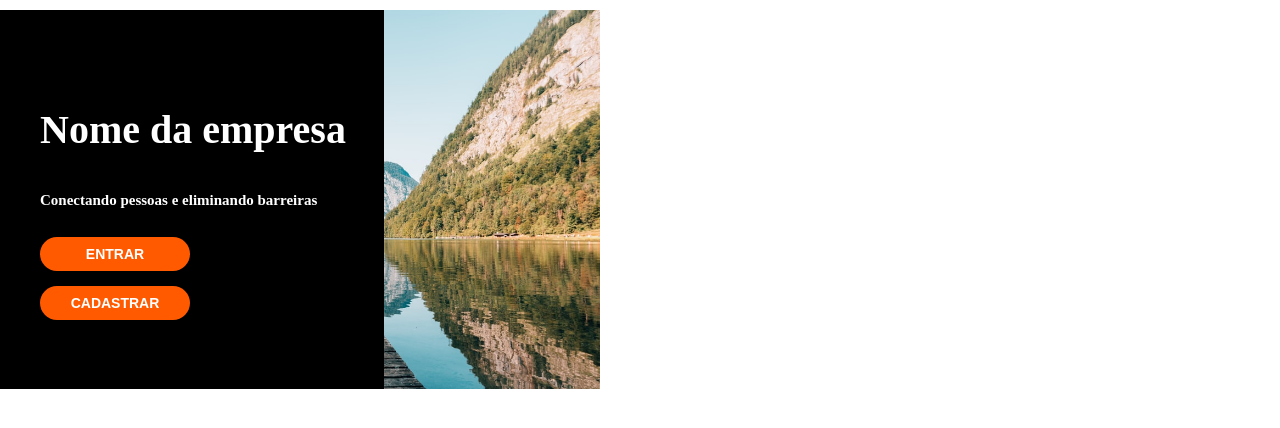
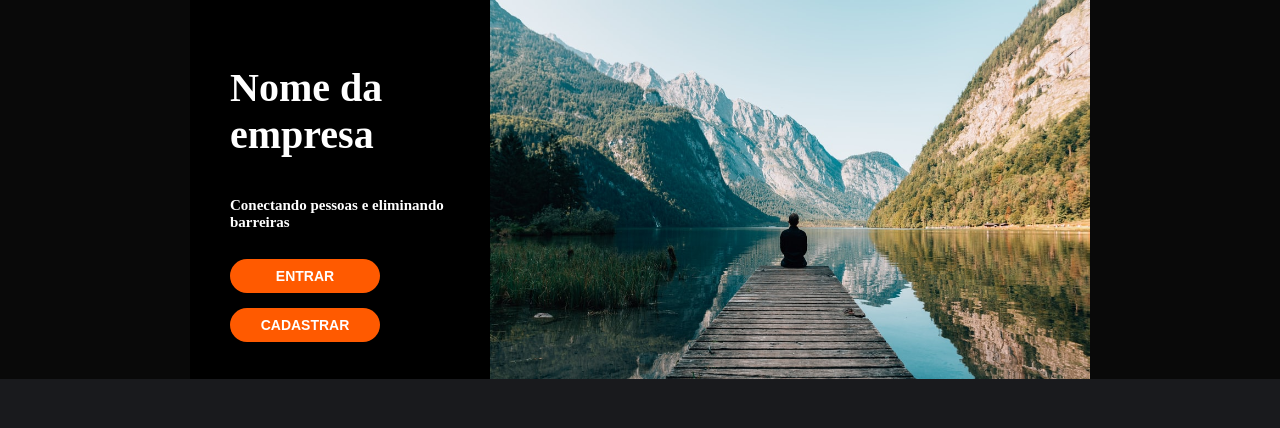
Before and after one commit to Hacka-Smiles/Projeto-Smiles, a Next.js app in the folder web/: page / in a window 1280 px wide. Shown: the top 428 px of the page. Built offline with nearby package versions, Linux system fonts and the light colour scheme.

Commit message:
tela home e banner

```diff
--- a/web/db.json
+++ b/web/db.json
@@ -1,8 +1,8 @@
 {
     "title": "Nome da empresa",
     "description": "Conectando pessoas e eliminando barreiras",
-    "bg": "",
     "theme": {
+        "bg": "#191a1d",
         "colors": {
             "primary": "#ff5a00",
             "secondary": "#aeea00",
--- a/web/pages/index.js
+++ b/web/pages/index.js
@@ -1,11 +1,14 @@
 import styled from 'styled-components'
 import db from '../db.json';
 import Banner from '../src/components/Banner';
+import Container from '../src/components/Container';
 
 export default function Home() {
 
   return (
     <>
+    <Container>
+      <div className="center bg-dark-gray">
       <Banner
         img_src="/bannerum.jpg"
         img_alt="Banner principal"
@@ -19,6 +22,8 @@ export default function Home() {
         button2_text={"Cadastrar"}
         button2_href={"/cadastrar"}
         />
+      </div>
+    </Container>
     </>
   );
 
--- a/web/src/components/Banner/index.js
+++ b/web/src/components/Banner/index.js
@@ -3,11 +3,18 @@ import Button from '../../../src/components/Button';
 
 // Titulo e subtitulo (opcional)
 const BannerDefault = styled.div`
-margin-top: 10px;
+
   .container {
     position: relative;
-    width: 30%;
+    /* width: 30%; */
+    /* width: 100%; */
+    max-width: 900px;
     height: auto;
+    display: flex;
+
+    @media(max-width: 600px) {
+      flex-direction: column;
+    }
 
     &__box{
       display: flex;
@@ -15,9 +22,9 @@ margin-top: 10px;
       justify-content: center;
       align-items: flex-start;
       content: "";
-      position: absolute;
+      /* position: absolute; */
       width: 100%;
-      height: 99%;
+      height: auto;
       padding: 0 20px 0 40px;
       background: black;
       top: 0px;
@@ -29,10 +36,18 @@ margin-top: 10px;
       flex-direction: column;
       align-items: flex-start;
 
+      @media(max-width: 600px) {
+        flex-direction: row;
+      }
+
       button {
         min-width: 150px;
         padding: 10px 10px;
         margin-top: 15px;
+
+        @media(max-width: 600px) {
+          margin: 30px 30px 30px 0;
+        }
       }
     }
     h1, h2 {
@@ -59,7 +74,6 @@ export default function Banner({img_src, img_alt, img_title, width, height, titl
   return (
     <>
     <BannerDefault >
-      {/* <img src={img_src} width={width} height={height}/> */}
       <div className="container">
         <div className="container__box">
           <h1>{title !== undefined ? title : null}</h1>
--- /dev/null
+++ b/web/src/components/Container/index.js
@@ -0,0 +1,18 @@
+import styled from 'styled-components';
+
+const Container = styled.div`
+  background-color: ${({ theme }) => theme.bg};
+  width: 100%;
+  height: 100vh;
+
+  .center {
+    display: flex;
+    justify-content:center;
+  }
+  .bg-dark-gray{
+    background-color: #090909;
+  }
+`;
+
+
+export default Container;
```
